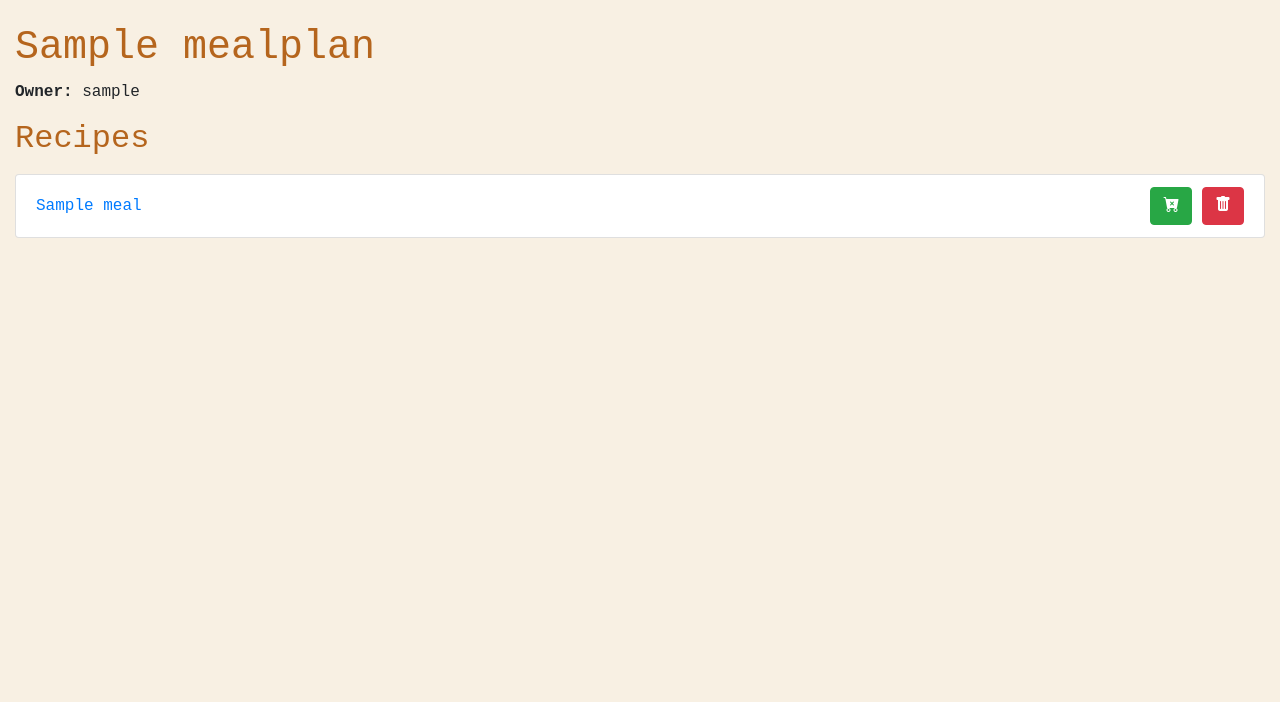
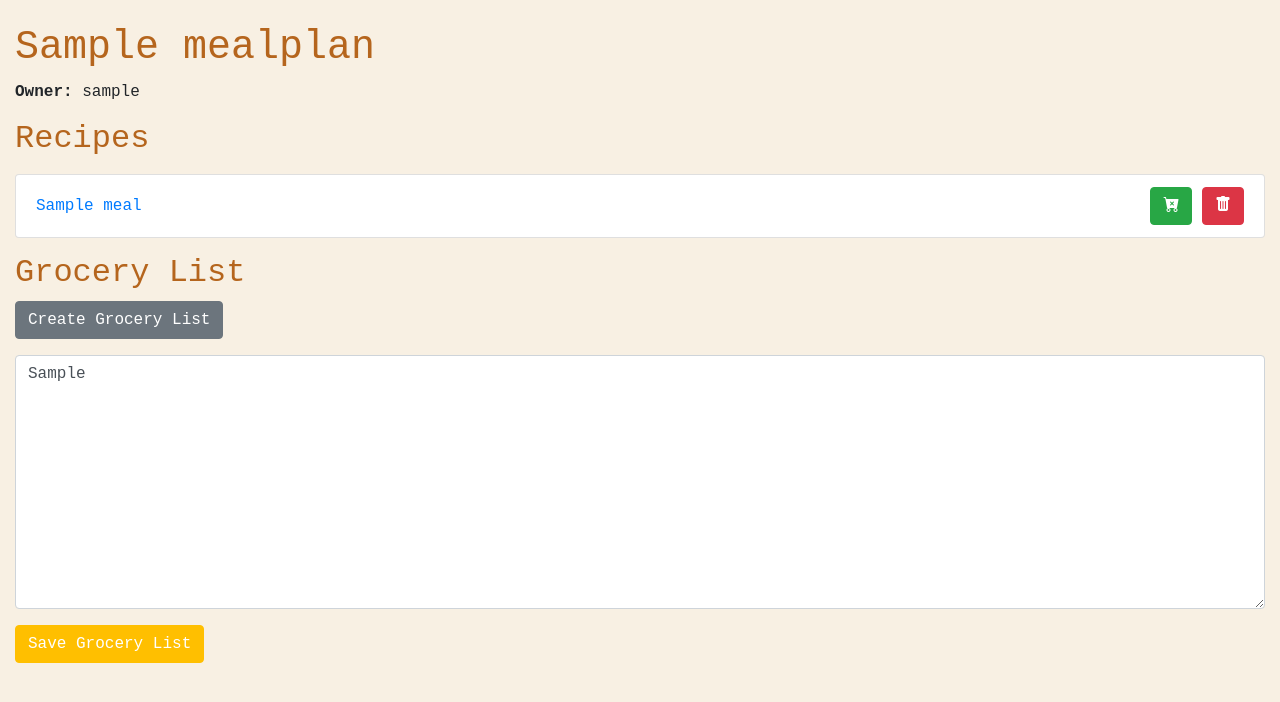
Before and after one commit to lukerohde/our-meals, a Django app: page /meal-plan/00000000-0000-0000-0000-000000000001/ in a window 1280 px wide. Shown: the part 56-758 px from the top of the page. Run offline with Django 5.2, Linux system fonts and the light colour scheme; tables that the repository leaves empty hold one stand-in row (values such as "Sample post"); some libraries are stand-ins or nearby versions.

Commit message:
Generates shopping list now

```diff
--- a/app/main/models.py
+++ b/app/main/models.py
@@ -18,6 +18,7 @@ class MealPlan(models.Model):
     name = models.CharField(max_length=255)
     owner = models.ForeignKey(User, related_name='owned_mealplans', on_delete=models.CASCADE)
     shareable_link = models.UUIDField(default=uuid4, unique=True, editable=False)
+    grocery_list = models.TextField(blank=True, null=True)
 
     def __str__(self):
         return self.name
--- a/app/main/templates/main/meal_plan_detail.html
+++ b/app/main/templates/main/meal_plan_detail.html
@@ -1,6 +1,7 @@
 {% extends 'base.html' %}
 
 {% block content %}
+    <p>
         <h1>{{ meal_plan.name }}</h1>
         <p><strong>Owner:</strong> {{ meal_plan.owner.username }}</p>
 
@@ -41,8 +42,27 @@
             </p>
 
         {% endif %}
-
+    </p>
+    <p>
         <h2>Recipes</h2>
         {% include 'main/_meal_list.html' with meals=meal_plan.meals.all meal_plan_recipes=meal_plan_recipes %}
+    </p>
 
+    <p>
+        <p>
+            <h2>Grocery List</h2>
+            <form method="post" action="{% url 'create_grocery_list' meal_plan.shareable_link %}">
+                {% csrf_token %}
+                <button type="submit" class="btn btn-secondary">Create Grocery List</button>
+            </form>
+        </p>
+
+        <form method="post" action="{% url 'save_grocery_list' meal_plan.shareable_link %}">
+            {% csrf_token %}
+            <div class="form-group">
+            <textarea class="form-control" id="grocery-list" name="grocery_list" rows="10">{{ meal_plan.grocery_list }}</textarea>
+            </div>
+            <button type="submit" class="btn btn-primary">Save Grocery List</button>
+        </form>
+    </p>
 {% endblock %}
--- a/app/main/urls.py
+++ b/app/main/urls.py
@@ -15,5 +15,7 @@ urlpatterns = [
     path('meal-plan/<str:shareable_link>/leave/', views.leave_meal_plan, name='leave_meal_plan'),
     path('toggle-meal/<int:meal_id>/', views.toggle_meal_in_meal_plan, name='toggle_meal_in_meal_plan'),
     path('delete-meal/<int:meal_id>/', views.delete_meal, name='delete_meal'),
+    path('meal-plan/<str:shareable_link>/create-grocery-list/', views.create_grocery_list, name='create_grocery_list'),
+    path('meal-plan/<str:shareable_link>/save-grocery-list/', views.save_grocery_list, name='save_grocery_list'),
     # Add other URL patterns as needed
 ]
--- a/app/main/views.py
+++ b/app/main/views.py
@@ -4,7 +4,7 @@ from .models import Collection, Recipe, Meal, Ingredient, MethodStep, MealPlan,
 from .forms import CollectionForm
 import requests
 from bs4 import BeautifulSoup
-from .ai_helpers import parse_recipe_with_genai
+from .ai_helpers import parse_recipe_with_genai, summarize_grocery_list_with_genai
 from django.views.decorators.http import require_POST
 from django.contrib import messages
 from decimal import Decimal, InvalidOperation
@@ -358,3 +358,25 @@ def delete_meal(request, meal_id):
 
     next_url = request.POST.get('next')
     return redirect(next_url)
+
+def create_grocery_list(request, shareable_link):
+    meal_plan = get_object_or_404(MealPlan, shareable_link=shareable_link)
+    ingredients = gather_ingredients(meal_plan)
+    formatted_list = summarize_grocery_list_with_genai(ingredients)
+    meal_plan.grocery_list = formatted_list
+    meal_plan.save()
+    return redirect('meal_plan_detail', shareable_link=shareable_link)
+
+def save_grocery_list(request, shareable_link):
+    meal_plan = get_object_or_404(MealPlan, shareable_link=shareable_link)
+    if request.method == 'POST':
+        meal_plan.grocery_list = request.POST.get('grocery_list', '')
+        meal_plan.save()
+    return redirect('meal_plan_detail', shareable_link=meal_plan.shareable_link)
+
+def gather_ingredients(meal_plan):
+    ingredients = []
+    for meal in meal_plan.meals.all():
+        for recipe in meal.recipes.all():
+            ingredients.extend(recipe.ingredients.all())
+    return ingredients
```
Also changed, not shown: app/main/ai_helpers.py (+18 -0 lines), app/main/templates/main/meal_plan.html (deleted, +0 -26 lines), app/main/migrations/0007_mealplan_grocery_list.py (added). Lines whose indentation alone changed are shown as unchanged.
